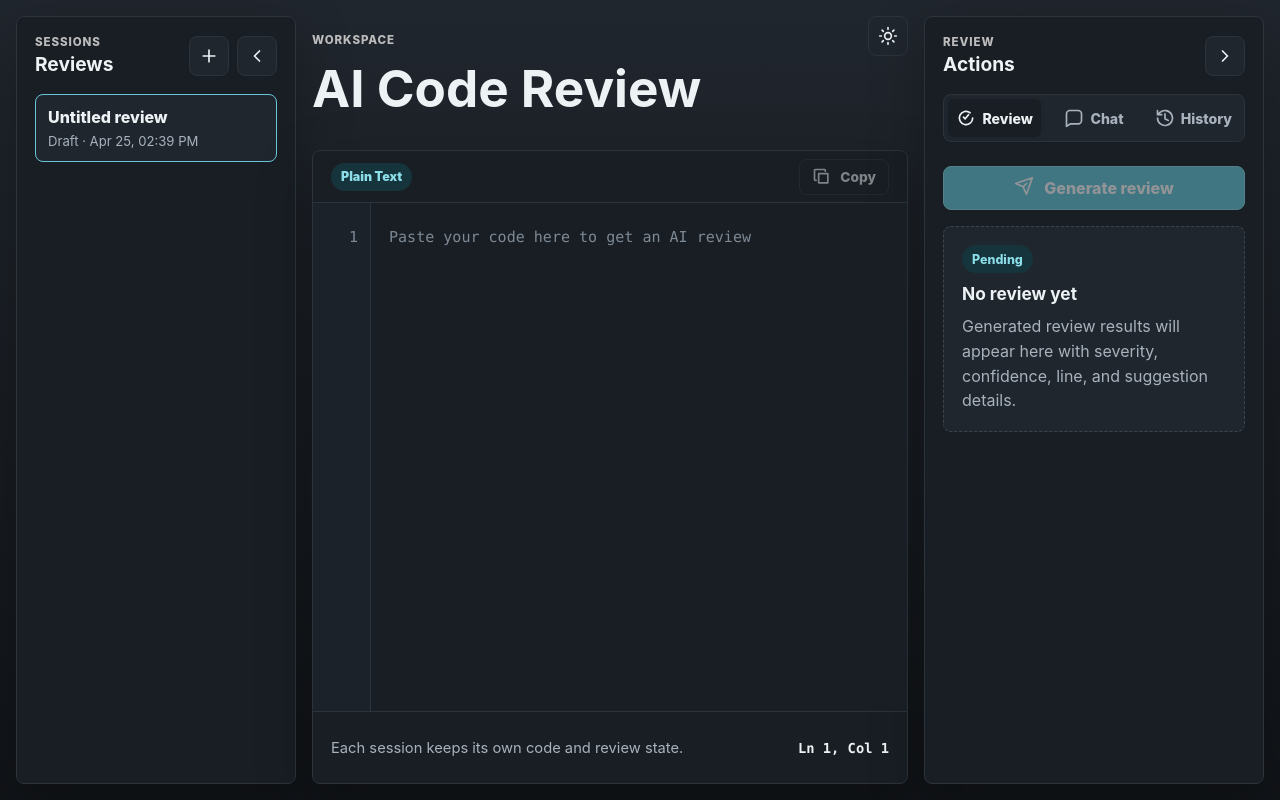
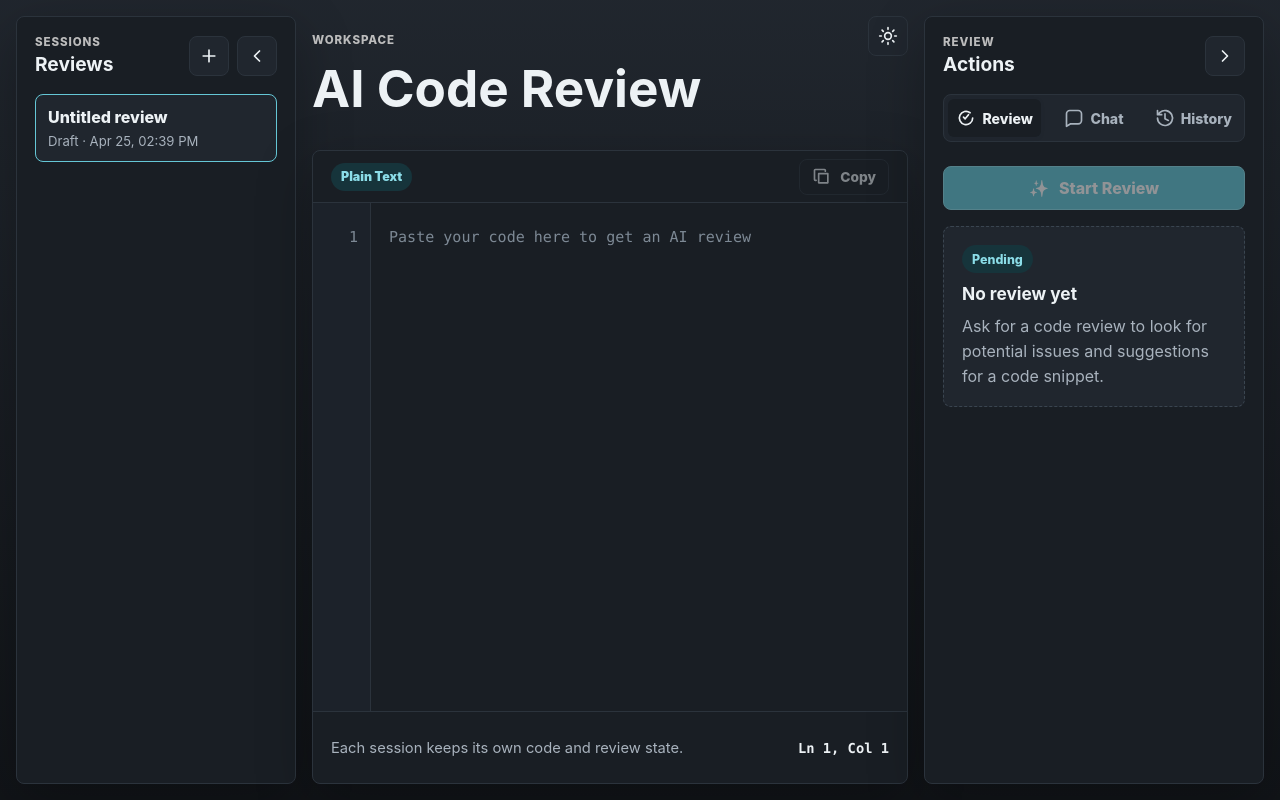
Before and after one commit to rcosta358/cf_ai_code_reviewer, a React (Vite) app in the folder app/: page / in a window 1280 px wide. Built offline with nearby package versions, Linux system fonts and the light colour scheme.

Commit message:
Improve UI

```diff
--- a/app/src/components/InsightPanel.tsx
+++ b/app/src/components/InsightPanel.tsx
@@ -65,7 +65,7 @@ export function InsightPanel({ isCollapsed, onToggleCollapse }: InsightPanelProp
                     <div className="empty-state">
                         <span className="status-pill">Soon</span>
                         <h3>Review history</h3>
-                        <p>Past results for this session will be listed here once persistence is connected.</p>
+                        <p>Past results for this session will be listed here.</p>
                     </div>
                 )}
             </div>}
--- a/app/src/components/ReviewResultsPanel.tsx
+++ b/app/src/components/ReviewResultsPanel.tsx
@@ -124,9 +124,9 @@ export function ReviewResultsPanel() {
             <div className="review-action-panel">
                 <button className="primary-button" disabled={!canSubmit} onClick={handleSubmitReview} type="button">
                     <span className={isGeneratingReview ? 'spinner-icon' : ''}>
-                        <Icon name={isGeneratingReview ? 'loader' : 'send'} />
+                        {isGeneratingReview ? <Icon name="loader" /> : <span aria-hidden="true" className="sparkle-emoji">✨</span>}
                     </span>
-                    {isGeneratingReview ? 'Generating review' : 'Generate review'}
+                    {isGeneratingReview ? 'Reviewing...' : 'Start Review'}
                 </button>
 
                 {isGeneratingReview && (
@@ -147,7 +147,7 @@ export function ReviewResultsPanel() {
                 <div className="empty-state">
                     <span className="status-pill">Pending</span>
                     <h3>No review yet</h3>
-                    <p>Generated review results will appear here with severity, confidence, line, and suggestion details.</p>
+                    <p>Ask for a code review to look for potential issues and suggestions for a code snippet.</p>
                 </div>
             )}
 
--- a/app/src/styles/main.scss
+++ b/app/src/styles/main.scss
@@ -570,6 +570,11 @@ h3 {
   display: inline-grid;
   place-items: center;
   animation: spin 900ms linear infinite;
+}
+
+.sparkle-emoji {
+  display: inline-block;
+  filter: brightness(0) invert(1);
 }
 
 @keyframes spin {
```
